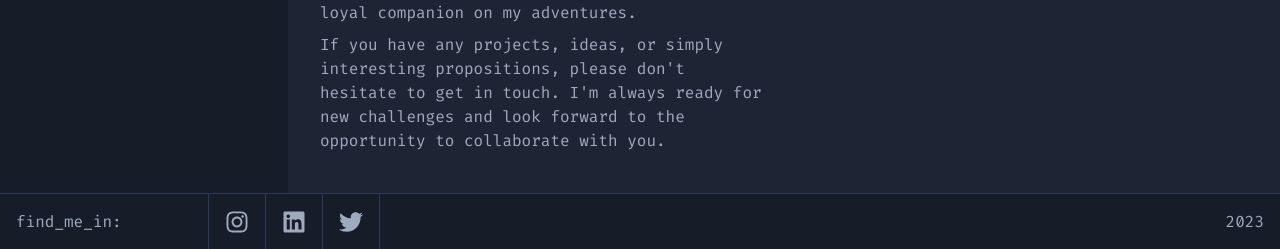
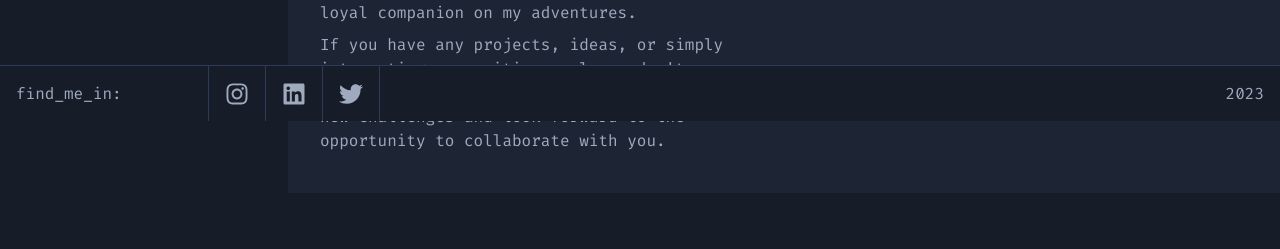
Before and after one commit to xmal0x/webdev-portfolio, a React (Create React App) app: page /about in a window 1280 px wide. Shown: the part 679-928 px from the top of the page. Built offline with nearby package versions, Linux system fonts and the light colour scheme.

Commit message:
static footer

```diff
--- a/src/components/UI/Footer/Footer.tsx
+++ b/src/components/UI/Footer/Footer.tsx
@@ -4,7 +4,7 @@ import {footerLinks} from "../../../constants";
 const Footer = () => {
     return (
         <footer
-            className="static w-full bg-second-dark-bg text-gray-text h-14 border-t border-secondary-gray">
+            className="fixed bottom-0 w-full bg-second-dark-bg text-gray-text h-14 border-t border-secondary-gray">
             <div className="flex justify-between sm:px-4 items-center h-full">
                 <div className="flex h-full items-center md:justify-start justify-between">
                     <span className="sm:block hidden md:w-48 w-32">find_me_in:</span>
--- a/src/pages/About.tsx
+++ b/src/pages/About.tsx
@@ -96,7 +96,7 @@ const About = () => {
     }
 
     return (
-        <main className="mt-14 flex w-full flex-1 relative bg-main-dark-bg">
+        <main className="my-14 flex w-full flex-1 relative bg-main-dark-bg">
             <div className="flex text-white-text w-full mx-auto md:flex-row flex-col">
                 <Sidebar>
                     <p className="text-white-text items-center mb-4 md:flex hidden"><HiUserCircle
--- a/src/pages/Contacts.tsx
+++ b/src/pages/Contacts.tsx
@@ -39,7 +39,7 @@ const Contacts = () => {
     }
 
     return (
-        <main className="mt-14 flex w-full flex-1 relative bg-main-dark-bg">
+        <main className="my-14 flex w-full flex-1 relative bg-main-dark-bg">
             <div className="flex text-gray-text w-full mx-auto md:flex-row flex-col">
                 <Sidebar>
                     <p className="text-white-text items-center mb-4 md:flex hidden"><HiGlobeAlt
--- a/src/pages/Projects.tsx
+++ b/src/pages/Projects.tsx
@@ -24,7 +24,7 @@ const Projects = () => {
 
 
     return (
-        <main className="mt-14 flex w-full flex-1 relative bg-main-dark-bg overflow-auto">
+        <main className="my-14 flex w-full flex-1 relative bg-main-dark-bg overflow-auto">
             <div className="flex text-white-text w-full mx-auto md:flex-row flex-col">
                 <div className="md:block hidden">
                     <Sidebar>
```
